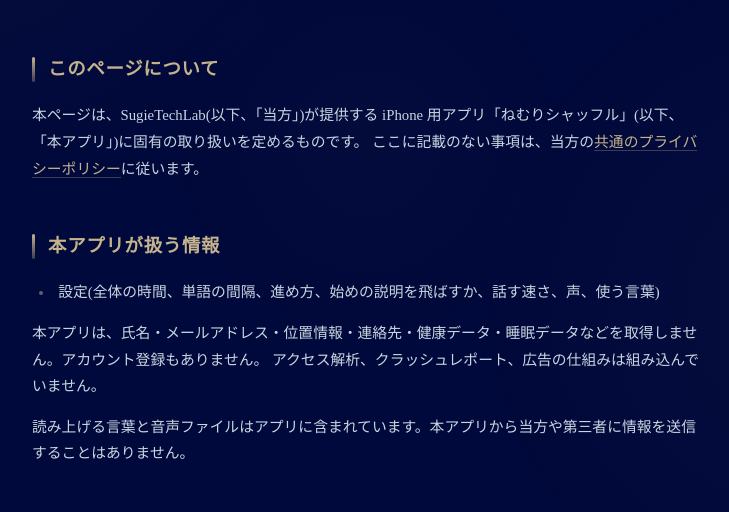
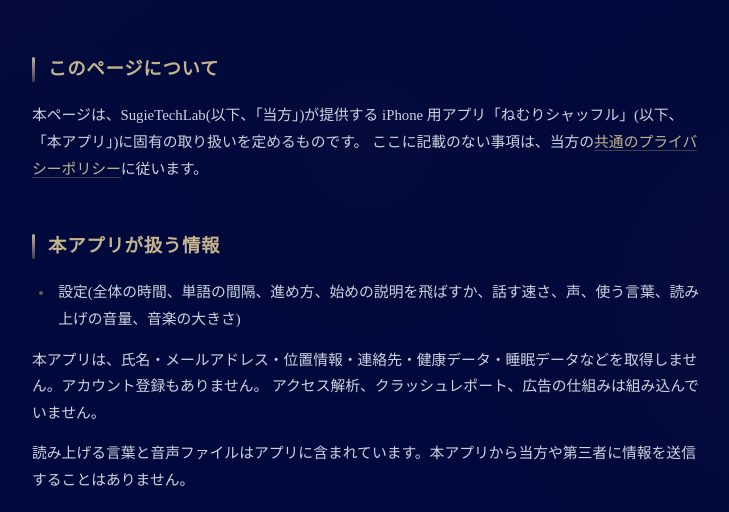
Before and after one commit to TakashiSugie/store, a plain HTML site: page privacy-policy/shuffle-sleep/index.html in a window 1280 px wide. Shown: the part 257-769 px from the top of the page, without its empty margins (272-1001 px from the left). Drawn offline with Linux system fonts and the light colour scheme.

Commit message:
ねむりシャッフルのポリシーの設定の一覧に音量の項目を足す
Co-Authored-By: Claude Opus 5.5 <noreply@anthropic.com>
Claude-Session: https://claude.ai/code/session_01SzTL2Rt5GgxK71QX2fimF4

```diff
--- a/privacy-policy/shuffle-sleep/index.html
+++ b/privacy-policy/shuffle-sleep/index.html
@@ -288,7 +288,7 @@
       <h2 class="section__heading">本アプリが扱う情報</h2>
       <div class="section__body">
         <ul>
-          <li>設定(全体の時間、単語の間隔、進め方、始めの説明を飛ばすか、話す速さ、声、使う言葉)</li>
+          <li>設定(全体の時間、単語の間隔、進め方、始めの説明を飛ばすか、話す速さ、声、使う言葉、読み上げの音量、音楽の大きさ)</li>
         </ul>
         <p>
           本アプリは、氏名・メールアドレス・位置情報・連絡先・健康データ・睡眠データなどを取得しません。アカウント登録もありません。
```
